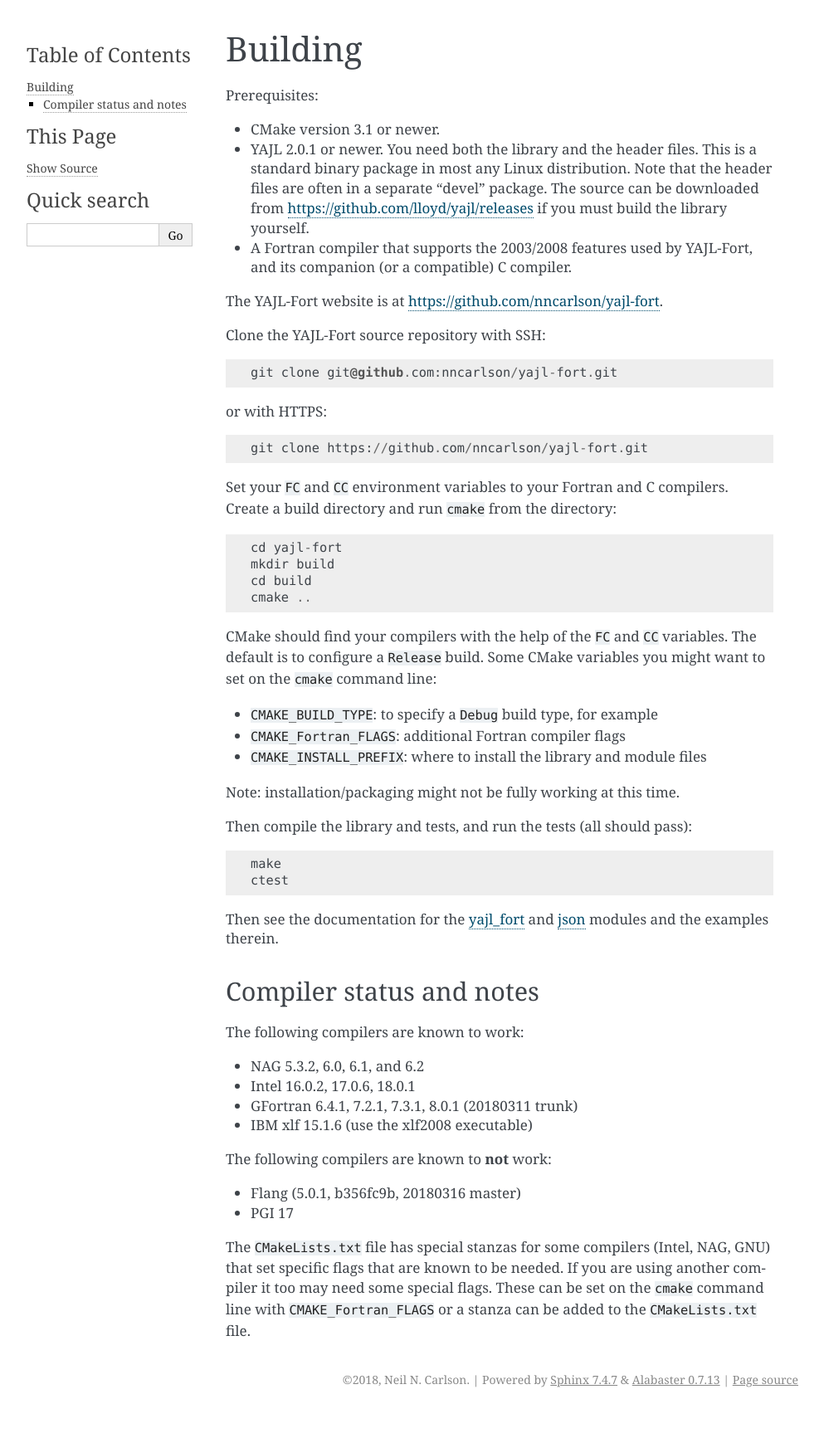
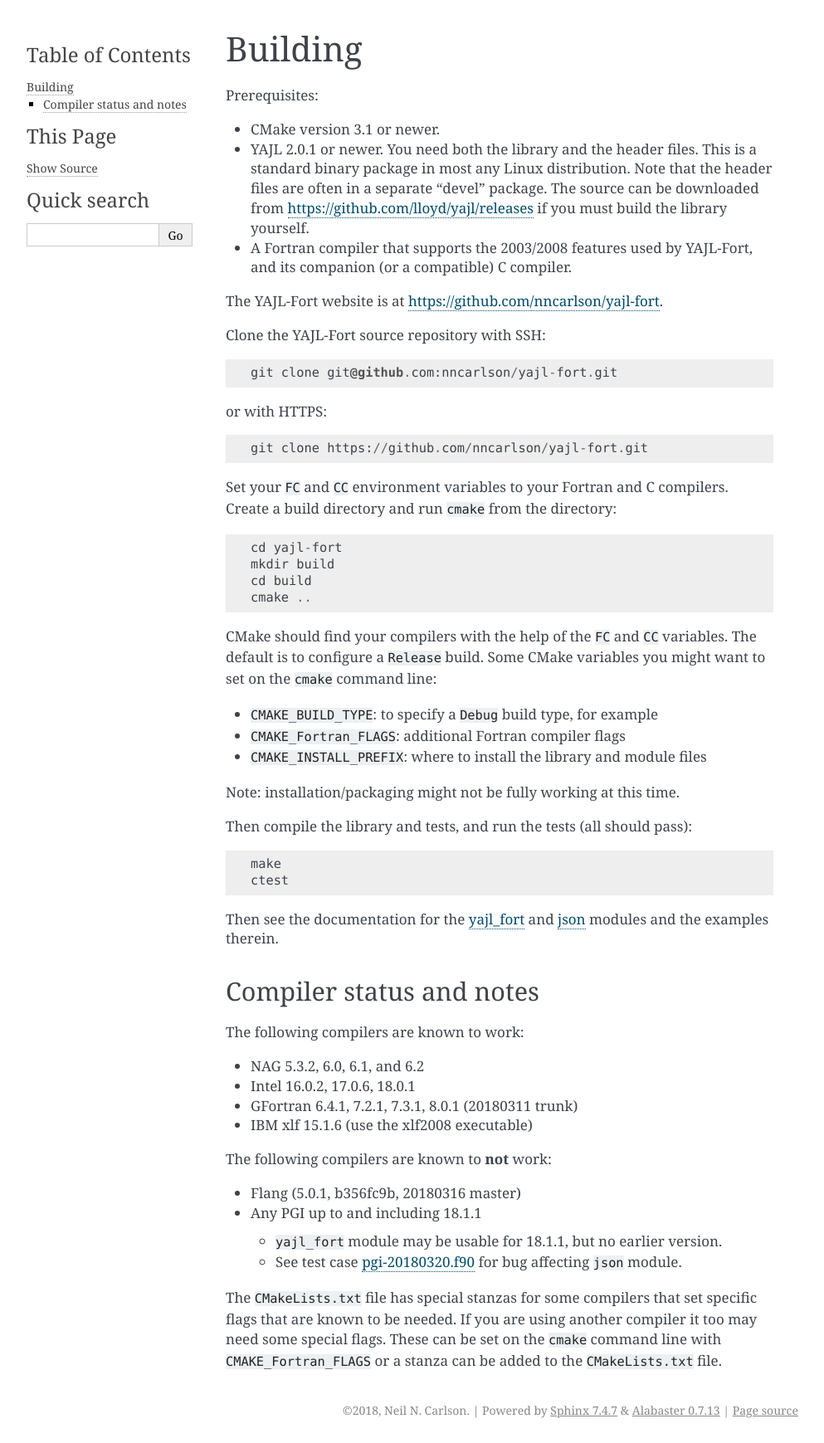
Before and after one commit to nncarlson/yajl-fort, a Sphinx documentation site: the page built from doc/sphinx/build.rst, in a window 1280 px wide. Shown: the whole page at 83% size, without its empty margins (148-1141 px from the left). Built offline with Sphinx 7.4.7, drawn with Linux system fonts in a browser that asks for light colours; before the commit the page ends 1702 px from its top, so only the background shows below that.

Commit message:
Update compiler notes for PGI

```diff
--- a/doc/sphinx/build.rst
+++ b/doc/sphinx/build.rst
@@ -62,10 +62,15 @@
 The following compilers are known to **not** work:
 
 * Flang (5.0.1, b356fc9b, 20180316 master)
-* PGI 17
+* Any PGI up to and including 18.1.1
 
-The ``CMakeLists.txt`` file has special stanzas for some compilers (Intel,
-NAG, GNU) that set specific flags that are known to be needed. If you are
+  * ``yajl_fort`` module may be usable for 18.1.1, but no earlier version.
+  * See test case `pgi-20180320.f90
+    <https://github.com/nncarlson/fortran-compiler-tests/blob/master/pgi-bugs/pgi-20180320.f90>`_
+    for bug affecting ``json`` module.
+
+The ``CMakeLists.txt`` file has special stanzas for some compilers
+that set specific flags that are known to be needed. If you are
 using another compiler it too may need some special flags.  These can be
 set on the ``cmake`` command line with ``CMAKE_Fortran_FLAGS`` or a stanza
 can be added to the ``CMakeLists.txt`` file.
```
